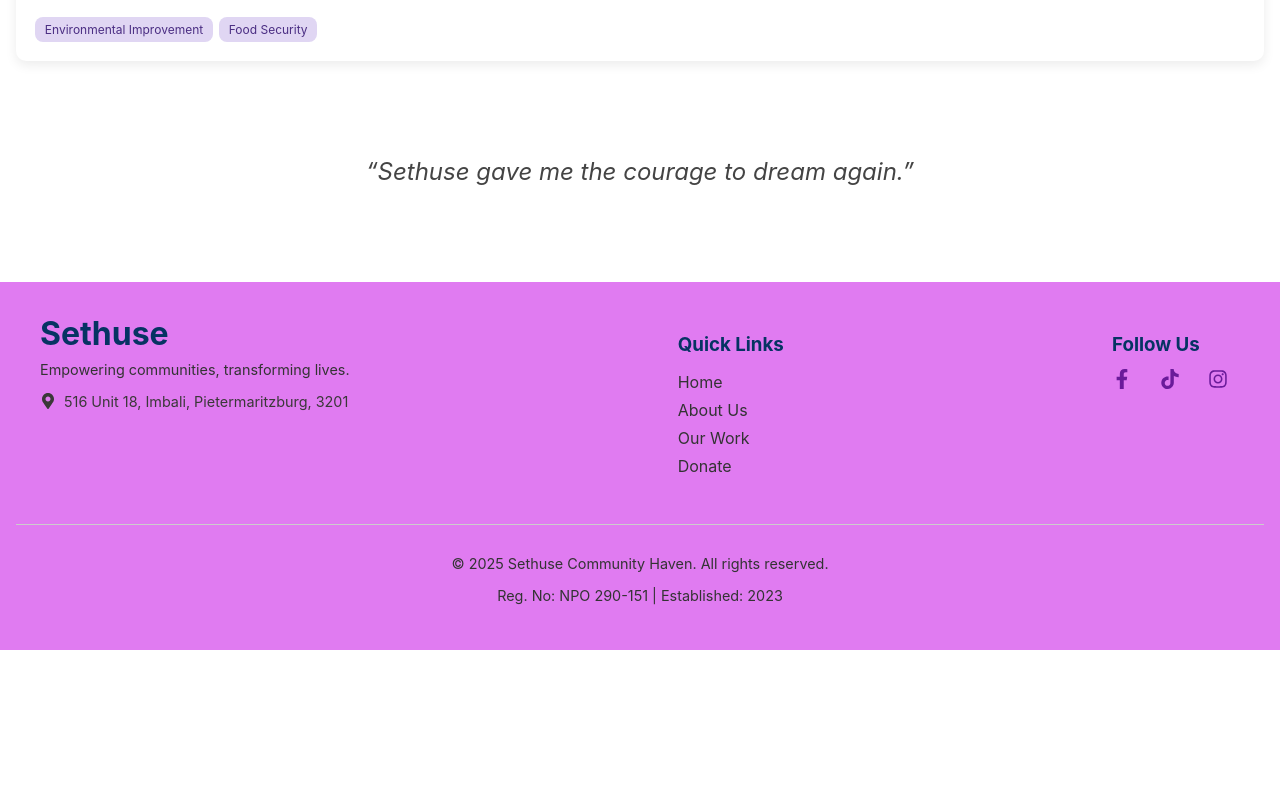
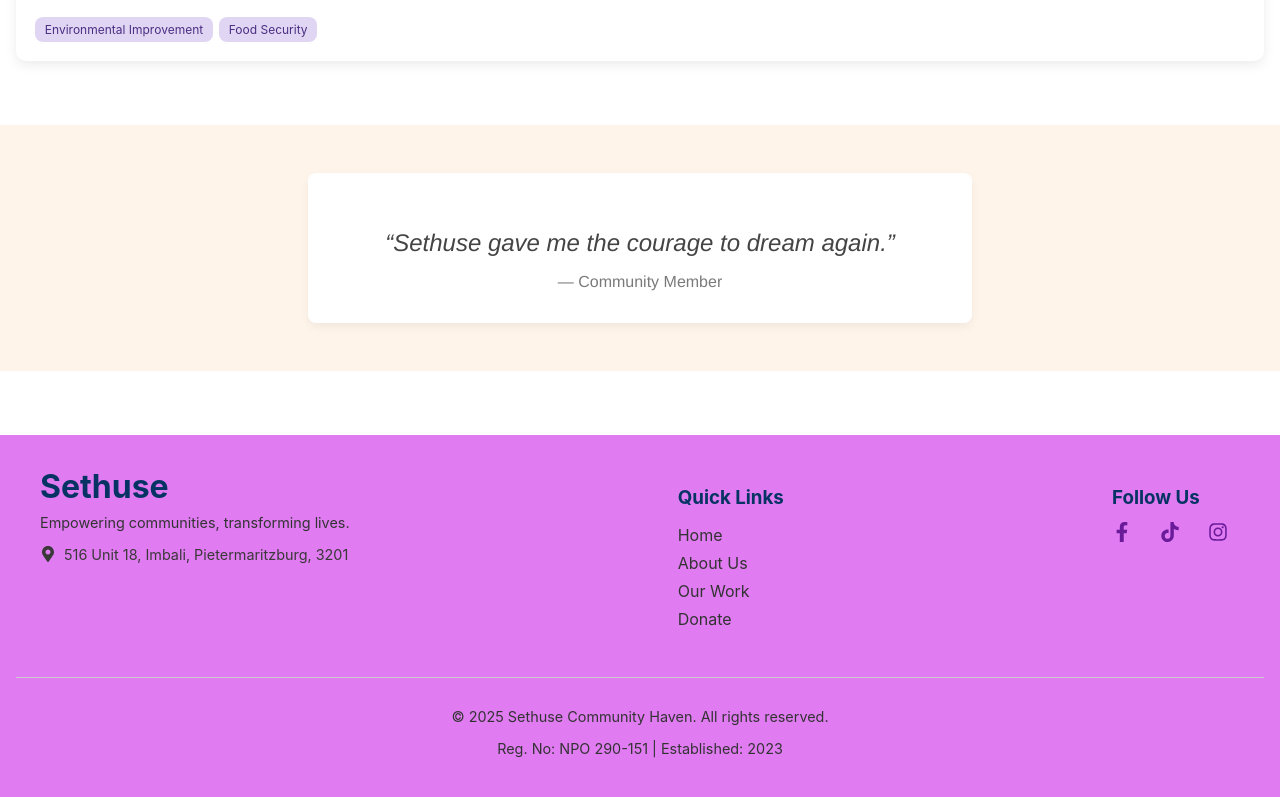
Before and after one commit to SmaSema/sethuse-website, a React (Create React App) app: page /work in a window 1280 px wide. Shown: the part 5886-6683 px from the top of the page. Before the commit the page ends 6536 px from the top, so only its background shows below. Built offline with nearby package versions, Linux system fonts and the light colour scheme.

Commit message:
42th  commit

```diff
--- a/src/components/OurWork_page/Testimonial.css
+++ b/src/components/OurWork_page/Testimonial.css
@@ -1,7 +1,28 @@
-.testimonial {
+.testimonial-section {
+  background-color: #fff4ea;
+  padding: 3rem 2rem;
+  text-align: center;
+  font-family: 'Helvetica Neue', sans-serif;
+}
+
+.testimonial-card {
+  max-width: 600px;
+  margin: 0 auto;
+  padding: 2rem;
+  background-color: #ffffff;
+  border-radius: 8px;
+  box-shadow: 0 4px 10px rgba(0, 0, 0, 0.05);
+  position: relative;
+}
+
+.quote {
+  font-size: 1.5rem;
   font-style: italic;
-  margin: 2rem 0;
-  color: #444;
-  text-align: center;
-  font-size: 1.5rem;
+  color: #444444;
+  margin-bottom: 1rem;
 }
+
+.attribution {
+  font-size: 1rem;
+  color: #7a7a7a;
+}
--- a/src/components/OurWork_page/Testimonial.js
+++ b/src/components/OurWork_page/Testimonial.js
@@ -4,9 +4,10 @@ import '../OurWork_page/Testimonial.css';
 function Testimonial() {
   return (
     <section className="testimonial-section">
-      <blockquote className="testimonial">
-        “Sethuse gave me the courage to dream again.”
-      </blockquote>
+      <div className="testimonial-card">
+        <p className="quote">“Sethuse gave me the courage to dream again.”</p>
+        <span className="attribution">— Community Member</span>
+      </div>
     </section>
   );
 }
```
